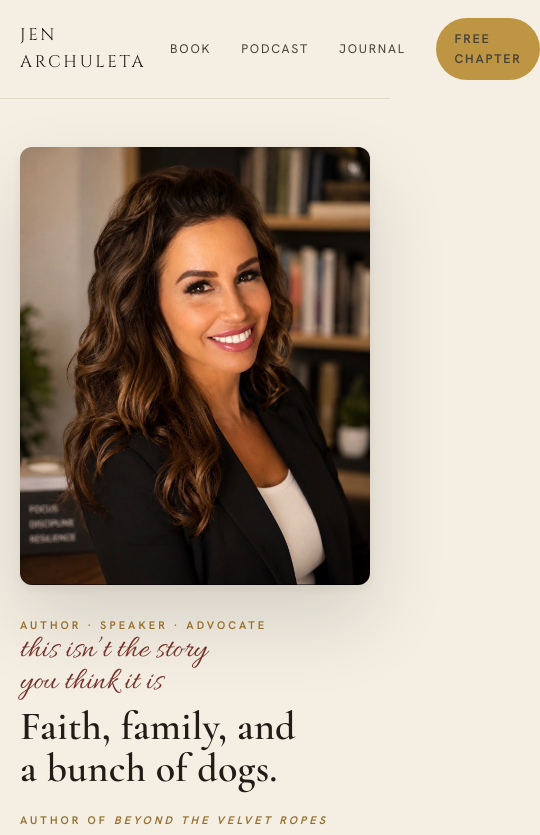
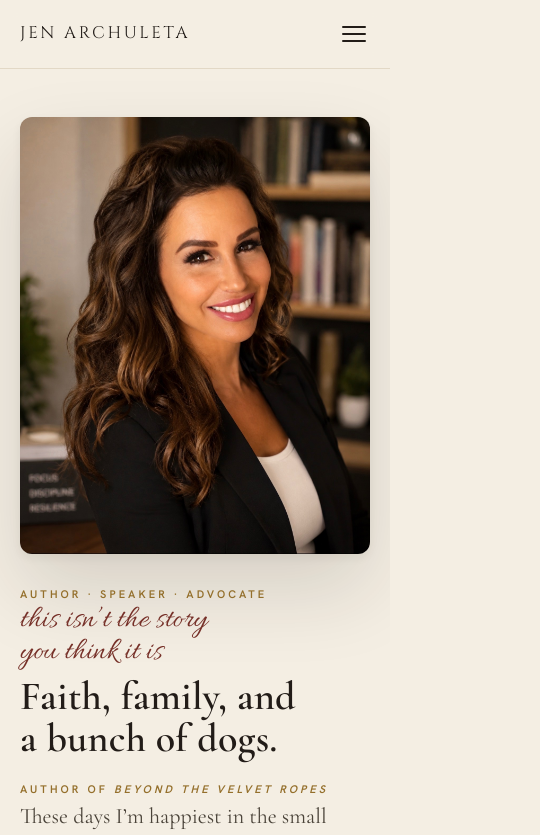
Before and after one commit to SpartanArch31/jenarchuleta-site, a Next.js app: page / in a window 390 px wide. Shown: the top 835 px of the page, 540 px wide, since content can reach past the window. Built offline with nearby package versions, Linux system fonts and the light colour scheme.

Commit message:
Mobile nav: responsive hamburger menu

```diff
--- a/app/components/SiteNav.js
+++ b/app/components/SiteNav.js
@@ -1,20 +1,40 @@
+'use client';
+
+import { useState } from 'react';
 import { KIT_FREE_CHAPTER_URL } from './site-data';
 
 // Light-register site nav used on the homepage, /podcast and /journal.
 // (The book page keeps its own minimal dark nav.)
+// Desktop: inline links. Mobile (<=760px): hamburger toggles a dropdown.
 export default function SiteNav() {
+  const [open, setOpen] = useState(false);
+  const close = () => setOpen(false);
+
   return (
-    <nav className="nav">
+    <nav className="nav nav--collapsible">
       <div className="nav-inner">
-        <a href="/" className="brand">Jen Archuleta</a>
-        <div className="nav-links">
-          <a href="/about" className="hide-sm">About</a>
-          <a href="/book">Book</a>
-          <a href="/podcast">Podcast</a>
-          <a href="/journal">Journal</a>
-          <a href="/#speaking" className="hide-sm">Speaking</a>
-          <a href="/#shop" className="hide-sm">Shop</a>
-          <a href={KIT_FREE_CHAPTER_URL} className="btn btn-primary btn-sm">Free Chapter</a>
+        <a href="/" className="brand" onClick={close}>Jen Archuleta</a>
+
+        <button
+          type="button"
+          className="nav-toggle"
+          aria-label={open ? 'Close menu' : 'Open menu'}
+          aria-expanded={open}
+          onClick={() => setOpen((v) => !v)}
+        >
+          <span />
+          <span />
+          <span />
+        </button>
+
+        <div className={`nav-links${open ? ' open' : ''}`}>
+          <a href="/about" onClick={close}>About</a>
+          <a href="/book" onClick={close}>Book</a>
+          <a href="/podcast" onClick={close}>Podcast</a>
+          <a href="/journal" onClick={close}>Journal</a>
+          <a href="/#speaking" onClick={close}>Speaking</a>
+          <a href="/#shop" onClick={close}>Shop</a>
+          <a href={KIT_FREE_CHAPTER_URL} className="btn btn-primary btn-sm" onClick={close}>Free Chapter</a>
         </div>
       </div>
     </nav>
--- a/app/globals.css
+++ b/app/globals.css
@@ -28,7 +28,20 @@ section { padding-block: var(--section-y); }
 .nav-links a { font-family: var(--font-sans); font-size: var(--text-ui); letter-spacing: var(--track-ui);
                color: var(--text-secondary); text-transform: uppercase; font-size: .78rem; letter-spacing: .14em; }
 .nav-links a:hover { color: var(--accent-ink); text-decoration: none; }
-@media (max-width: 760px){ .nav-links .hide-sm { display:none; } }
+.nav-toggle { display: none; }
+@media (max-width: 760px){
+  .nav--collapsible .nav-toggle { display: flex; flex-direction: column; justify-content: center; gap: 5px;
+                background: none; border: 0; padding: 8px 4px; cursor: pointer; }
+  .nav--collapsible .nav-toggle span { display: block; width: 24px; height: 2px; background: var(--text); border-radius: 2px; }
+  .nav--collapsible .nav-links { display: none; position: absolute; top: 100%; left: 0; right: 0;
+               flex-direction: column; align-items: stretch; gap: 2px;
+               background: var(--bg); border-bottom: var(--hairline);
+               box-shadow: 0 12px 24px rgba(0,0,0,.12);
+               padding: 8px var(--gutter) 22px; }
+  .nav--collapsible .nav-links.open { display: flex; }
+  .nav--collapsible .nav-links a { padding: 12px 2px; }
+  .nav--collapsible .nav-links .btn-primary { margin-top: 10px; text-align: center; }
+}
 
 /* buttons */
 .btn { display: inline-flex; align-items: center; gap: 8px; font-family: var(--font-sans);
```
